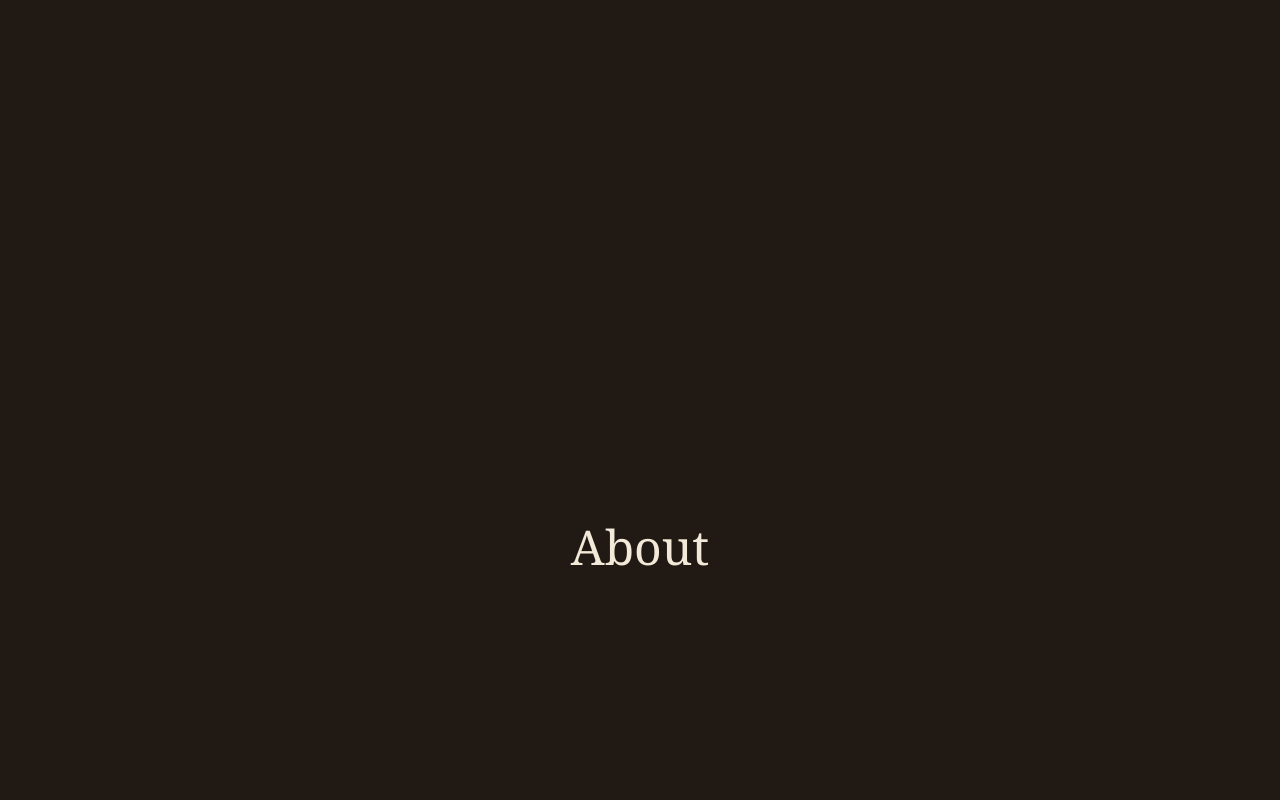
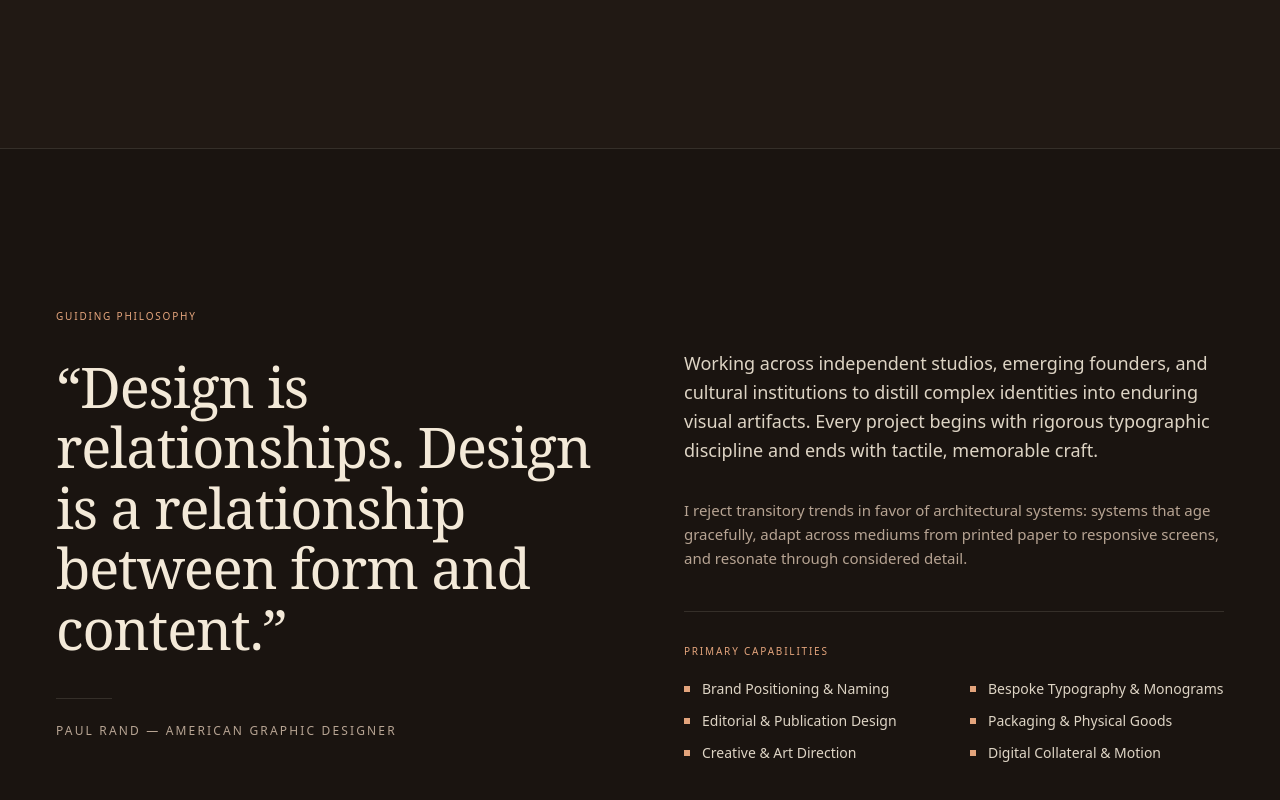
Before and after one commit to Kalx6/alferid-portfolio, a React (Vite) app: page / in a window 1280 px wide. Shown: the part 3580-4380 px from the top of the page. Built offline with nearby package versions, Linux system fonts and the light colour scheme.

Commit message:
feat: add philosophy/about section with attributed quote

```diff
--- /dev/null
+++ b/src/components/sections/Philosophy.jsx
@@ -0,0 +1,56 @@
+import Container from '../ui/Container'
+import { site } from '../../data/site'
+
+export default function Philosophy() {
+  const { philosophy } = site
+
+  return (
+    <section
+      id="about"
+      aria-labelledby="about-heading"
+      className="border-y border-line bg-black/20 py-24 lg:py-40"
+    >
+      <Container className="grid gap-16 lg:grid-cols-12 lg:gap-10">
+        <div className="lg:col-span-6">
+          <h2
+            id="about-heading"
+            className="text-[10px] font-normal uppercase tracking-[0.18em] text-label"
+          >
+            {philosophy.label}
+          </h2>
+
+          <figure className="mt-8">
+            <blockquote className="font-serif text-4xl leading-[1.08] tracking-[-0.02em] sm:text-5xl xl:text-[3.5rem]">
+              &ldquo;{philosophy.quote}&rdquo;
+            </blockquote>
+            <figcaption className="mt-10">
+              <span aria-hidden="true" className="block h-px w-14 bg-line" />
+              <p className="mt-6 text-xs uppercase tracking-[0.18em] text-muted">
+                {philosophy.author} &mdash; {philosophy.authorRole}
+              </p>
+            </figcaption>
+          </figure>
+        </div>
+
+        <div className="lg:col-span-6 lg:pt-10 xl:pl-6">
+          <p className="text-lg leading-relaxed text-foreground/90">{philosophy.intro}</p>
+          <p className="mt-8 text-[15px] leading-relaxed text-muted">{philosophy.body}</p>
+
+          <div className="mt-10 border-t border-line pt-8">
+            <h3 className="text-[10px] font-normal uppercase tracking-[0.18em] text-label">
+              {philosophy.capabilitiesLabel}
+            </h3>
+            <ul className="mt-5 grid gap-x-8 gap-y-3 text-sm text-foreground/90 sm:grid-flow-col sm:grid-cols-2 sm:grid-rows-3">
+              {philosophy.capabilities.map((item) => (
+                <li key={item} className="flex items-center gap-3">
+                  <span aria-hidden="true" className="size-1.5 shrink-0 bg-label" />
+                  {item}
+                </li>
+              ))}
+            </ul>
+          </div>
+        </div>
+      </Container>
+    </section>
+  )
+}
--- a/src/data/site.js
+++ b/src/data/site.js
@@ -2,6 +2,7 @@
 export const site = {
   name: 'Alferid Meded',
   tagline: 'Studio Archive / 2026',
+  location: 'Zurich & Berlin', // placeholder
 
   hero: {
     availability: 'Open for commissions Q4 2026 / Q1 2027',
@@ -21,4 +22,24 @@ export const site = {
     { label: 'Archival Works', value: '40+ Global Commissions' },
     { label: 'Studio Tenet', value: 'Tactile Precision & Systems' },
   ],
+
+  philosophy: {
+    label: 'Guiding Philosophy',
+    quote: 'Design is relationships. Design is a relationship between form and content.',
+    author: 'Paul Rand',
+    authorRole: 'American graphic designer',
+    intro:
+      'Working across independent studios, emerging founders, and cultural institutions to distill complex identities into enduring visual artifacts. Every project begins with rigorous typographic discipline and ends with tactile, memorable craft.',
+    body:
+      'I reject transitory trends in favor of architectural systems: systems that age gracefully, adapt across mediums from printed paper to responsive screens, and resonate through considered detail.',
+    capabilitiesLabel: 'Primary Capabilities',
+    capabilities: [
+      'Brand Positioning & Naming',
+      'Editorial & Publication Design',
+      'Creative & Art Direction',
+      'Bespoke Typography & Monograms',
+      'Packaging & Physical Goods',
+      'Digital Collateral & Motion',
+    ],
+  },
 }
--- a/src/pages/Home.jsx
+++ b/src/pages/Home.jsx
@@ -1,10 +1,10 @@
 import Hero from '../components/sections/Hero'
 import Stats from '../components/sections/Stats'
 import SelectedWork from '../components/sections/SelectedWork'
+import Philosophy from '../components/sections/Philosophy'
 
 // Temporary stubs: each gets replaced by its real section as we build.
 const stubs = [
-  { id: 'about', title: 'About' },
   { id: 'services', title: 'Services' },
   { id: 'approach', title: 'Approach' },
   { id: 'contact', title: 'Contact' },
@@ -16,6 +16,7 @@ export default function Home() {
       <Hero />
       <Stats />
       <SelectedWork />
+      <Philosophy />
       {stubs.map(({ id, title }) => (
         <section key={id} id={id} className="grid min-h-screen place-items-center border-b border-line">
           <h2 className="font-serif text-5xl">{title}</h2>
```
